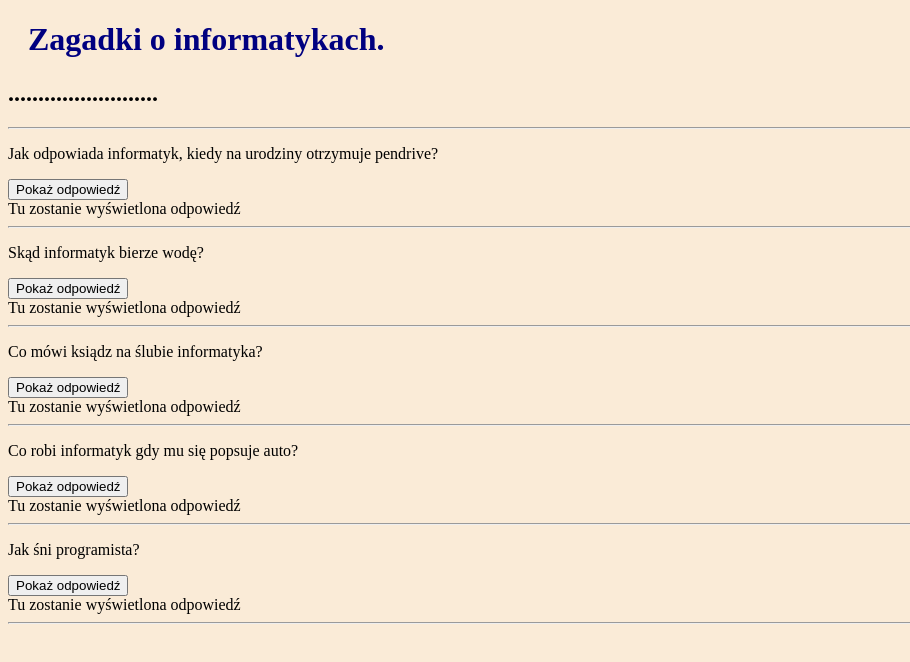
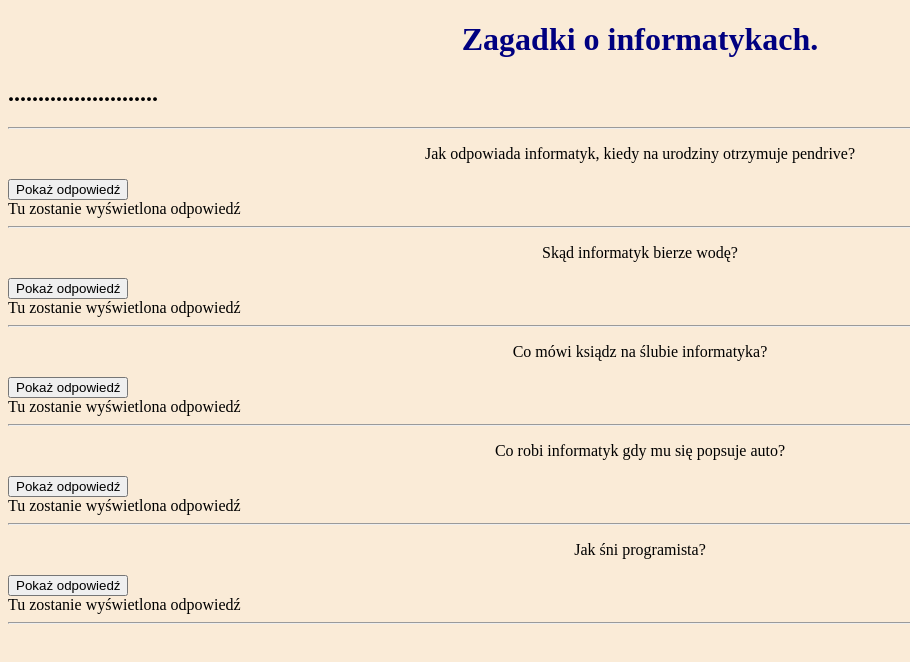
Before and after one commit to naamcia/www3, a plain HTML site: page index.html in a window 1280 px wide. Shown: the whole page, without its empty margins (0-910 px from the left). Drawn offline with Linux system fonts and the light colour scheme.

Commit message:
Update mystyle.css

```diff
--- a/mystyle.css
+++ b/mystyle.css
@@ -4,5 +4,10 @@ body {
 
 h1 {
   color: navy;
-  margin-left: 20px;
+  text-align: center;
 }
+
+p {
+  font-family: "Times New Roman", Times, serif;
+  text-align: center;
+}
```
